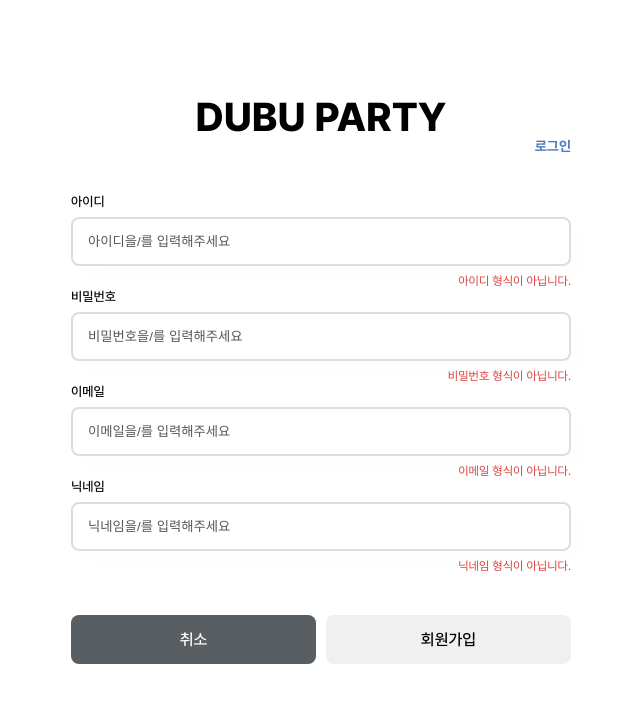
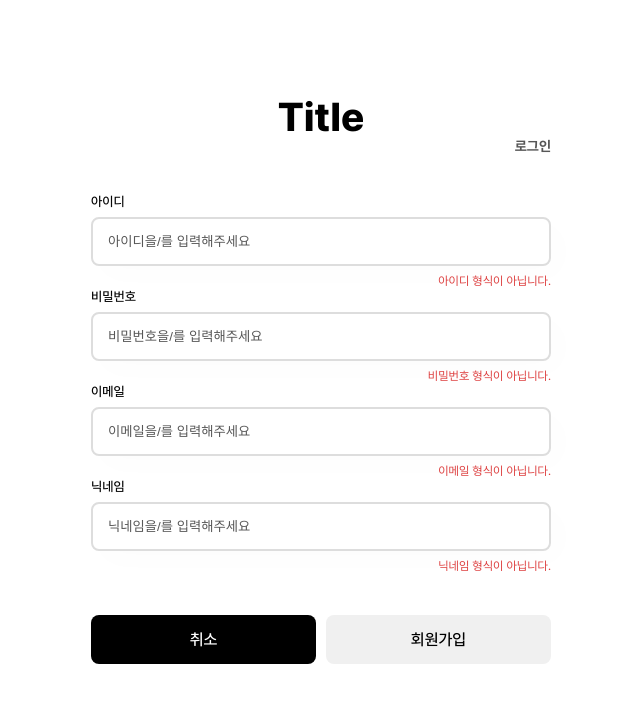
Before and after one commit to dubu-party/dubu-party, a Next.js app in the folder client/: page /register in a window 1280 px wide. Shown: the top 702 px of the page, without its empty margins (319-959 px from the left). Built offline with nearby package versions, Linux system fonts and the light colour scheme.

Commit message:
feat: 회원가입 ui 수정

```diff
--- a/client/src/pages/register/index.tsx
+++ b/client/src/pages/register/index.tsx
@@ -14,6 +14,7 @@ interface CheckProps {
   name: boolean;
 }
 // 아이디, 비밀번호, 이메일, 닉네임 필수 입력
+// 형식이 확정되면 형식 안내 추가하기
 const Register = () => {
   const [id, setId] = useState<string>("");
   const [password, setPassword] = useState<string>("");
@@ -74,14 +75,9 @@ const Register = () => {
     <Container>
       <Content>
         <UpperContainer>
-          <TitleText>DUBU PARTY</TitleText>
+          <TitleText>Title</TitleText>
           <LinkContainer>
-            <LinkText
-              text="로그인"
-              goto="login"
-              LinkEffect={false}
-              color={theme.color.placeholder}
-            />
+            <LinkText text="로그인" goto="login" LinkEffect={false} />
           </LinkContainer>
         </UpperContainer>
 
@@ -112,7 +108,7 @@ const Register = () => {
           warning={isValid.name}
         />
         <ButtonContainer>
-          <BasicBtn text="취소" color="#595e63" onClick={onClickCancel} />
+          <BasicBtn text="취소" color="black" onClick={onClickCancel} />
           <BasicBtn text="회원가입" disabled={!isFormValid} />
         </ButtonContainer>
       </Content>
@@ -151,6 +147,7 @@ const Content = styled.div`
   display: flex;
   flex-direction: column;
   border-radius: 8px;
+  padding: 20px;
 `;
 
 const ButtonContainer = styled.div`
```
